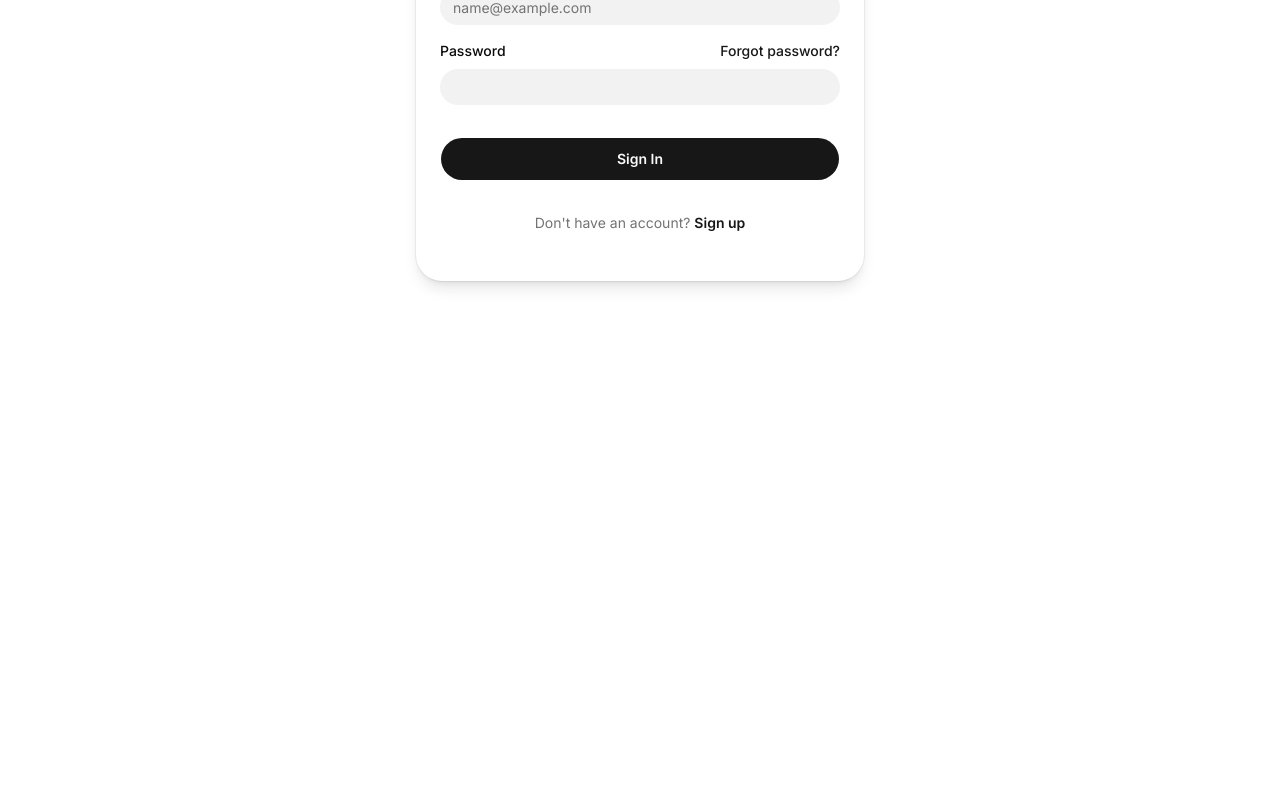
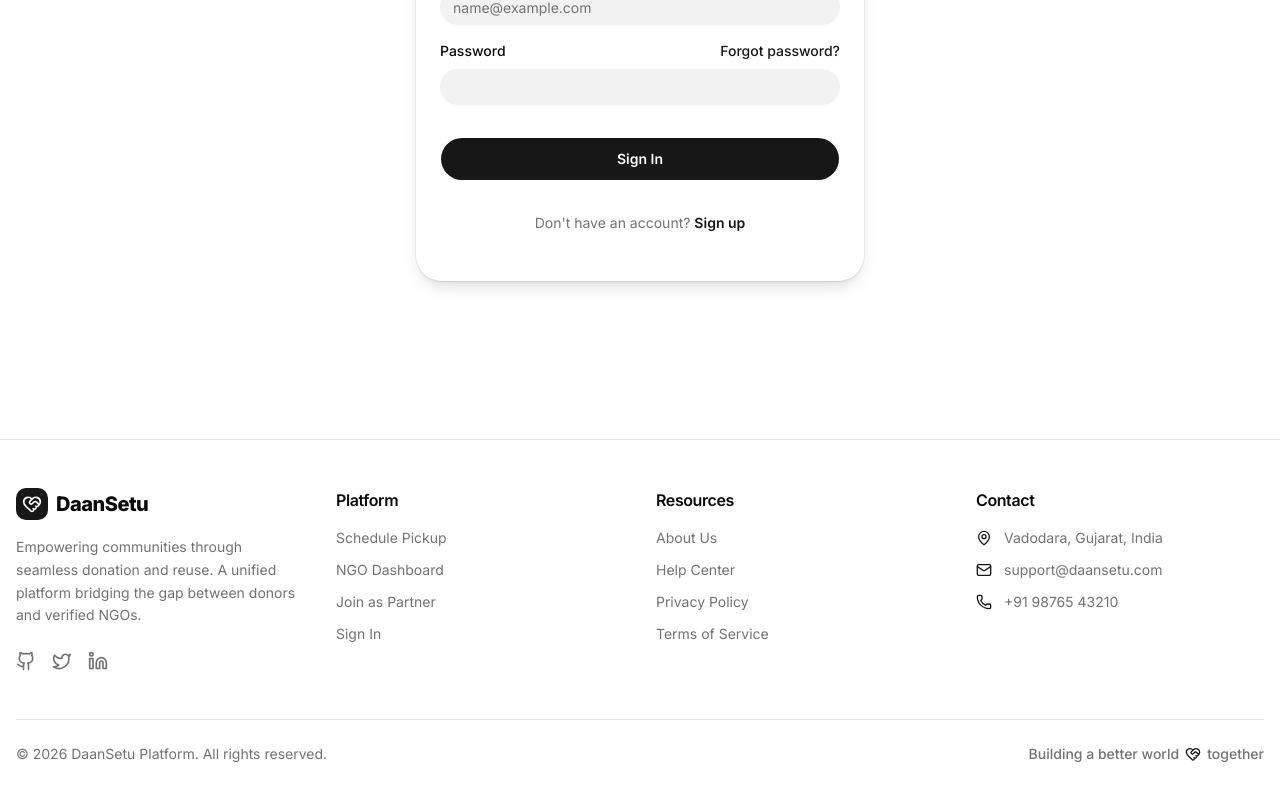
Before and after one commit to hardiksol22/donation-fullstack, a Next.js app in the folder donation-reuse-platform/: page /login in a window 1280 px wide. Shown: the part 362-1162 px from the top of the page. Before the commit the page ends 800 px from the top, so only its background shows below. Built offline with nearby package versions, Linux system fonts and the light colour scheme; no server answers.

Commit message:
fix: update axios base URL

```diff
--- a/donation-reuse-platform/app/layout.tsx
+++ b/donation-reuse-platform/app/layout.tsx
@@ -1,11 +1,11 @@
-// app/layout.tsx mein inko update karein
 import './globals.css';
 import Navbar from '../components/layout/Navbar';
+import Footer from '../components/layout/Footer'; // <-- Footer Import karein
 import { ReactNode } from 'react';
 import { Inter } from "next/font/google";
 import { cn } from "@/lib/utils";
 import { ThemeProvider } from "@/components/theme-provider";
-import { Toaster } from "@/components/ui/sonner"; // <-- Yeh NAYA import hai
+import { Toaster } from "@/components/ui/sonner";
 
 const inter = Inter({ subsets: ['latin'], variable: '--font-sans' });
 
@@ -17,13 +17,19 @@ export const metadata = {
 export default function RootLayout({ children }: { children: ReactNode }) {
   return (
     <html lang="en" suppressHydrationWarning>
-      <body className={cn("min-h-screen bg-background font-sans text-foreground antialiased", inter.variable)}>
+      {/* flex aur min-h-screen ensure karte hain ki footer hamesha bottom par rahe */}
+      <body className={cn("min-h-screen flex flex-col bg-background font-sans text-foreground antialiased", inter.variable)}>
         <ThemeProvider attribute="class" defaultTheme="system" enableSystem disableTransitionOnChange>
+
           <Navbar />
-          <main className="container mx-auto mt-8 px-4">
+
+          {/* flex-1 ensure karta hai ki main content bachi hui jagah le le */}
+          <main className="flex-1 container mx-auto mt-8 px-4 pb-16">
             {children}
           </main>
-          {/* Toaster Component Add Karein */}
+
+          <Footer /> {/* <-- Footer yahan add kiya */}
+
           <Toaster position="top-center" richColors />
         </ThemeProvider>
       </body>
--- /dev/null
+++ b/donation-reuse-platform/components/layout/Footer.tsx
@@ -0,0 +1,101 @@
+import Link from "next/link"
+import { HeartHandshake, Mail, Phone, MapPin } from "lucide-react"
+
+// Custom SVG Icons matching Lucide's style for brands
+const GithubIcon = ({ className }: { className?: string }) => (
+  <svg className={className} xmlns="http://www.w3.org/2000/svg" width="24" height="24" viewBox="0 0 24 24" fill="none" stroke="currentColor" strokeWidth="2" strokeLinecap="round" strokeLinejoin="round">
+    <path d="M15 22v-4a4.8 4.8 0 0 0-1-3.5c3 0 6-2 6-5.5.08-1.25-.27-2.48-1-3.5.28-1.15.28-2.35 0-3.5 0 0-1 0-3 1.5-2.64-.5-5.36-.5-8 0C6 2 5 2 5 2c-.3 1.15-.3 2.35 0 3.5A5.403 5.403 0 0 0 4 9c0 3.5 3 5.5 6 5.5-.39.49-.68 1.05-.85 1.65-.17.6-.22 1.23-.15 1.85v4" />
+    <path d="M9 18c-4.51 2-5-2-7-2" />
+  </svg>
+)
+
+const TwitterIcon = ({ className }: { className?: string }) => (
+  <svg className={className} xmlns="http://www.w3.org/2000/svg" width="24" height="24" viewBox="0 0 24 24" fill="none" stroke="currentColor" strokeWidth="2" strokeLinecap="round" strokeLinejoin="round">
+    <path d="M22 4s-.7 2.1-2 3.4c1.6 10-9.4 17.3-18 11.6 2.2.1 4.4-.6 6-2C3 15.5.5 9.6 3 5c2.2 2.6 5.6 4.1 9 4-.9-4.2 4-6.6 7-3.8 1.1 0 3-1.2 3-1.2z" />
+  </svg>
+)
+
+const LinkedinIcon = ({ className }: { className?: string }) => (
+  <svg className={className} xmlns="http://www.w3.org/2000/svg" width="24" height="24" viewBox="0 0 24 24" fill="none" stroke="currentColor" strokeWidth="2" strokeLinecap="round" strokeLinejoin="round">
+    <path d="M16 8a6 6 0 0 1 6 6v7h-4v-7a2 2 0 0 0-2-2 2 2 0 0 0-2 2v7h-4v-7a6 6 0 0 1 6-6z" />
+    <rect width="4" height="12" x="2" y="9" />
+    <circle cx="4" cy="4" r="2" />
+  </svg>
+)
+
+export default function Footer() {
+  const currentYear = new Date().getFullYear()
+
+  return (
+    <footer className="w-full border-t bg-background/95 mt-auto">
+      <div className="container mx-auto px-4 py-12">
+        <div className="grid grid-cols-1 md:grid-cols-4 gap-8">
+
+          {/* Brand Section */}
+          <div className="md:col-span-1 space-y-4">
+            <Link href="/" className="flex items-center gap-2 hover:opacity-90 transition-opacity">
+              <div className="bg-primary p-1.5 rounded-lg">
+                <HeartHandshake className="h-5 w-5 text-primary-foreground" />
+              </div>
+              <span className="font-extrabold text-xl tracking-tight">DaanSetu</span>
+            </Link>
+            <p className="text-sm text-muted-foreground leading-relaxed">
+              Empowering communities through seamless donation and reuse. A unified platform bridging the gap between donors and verified NGOs.
+            </p>
+            <div className="flex gap-4 pt-2">
+              <Link href="#" className="text-muted-foreground hover:text-primary transition-colors">
+                <GithubIcon className="h-5 w-5" />
+              </Link>
+              <Link href="#" className="text-muted-foreground hover:text-primary transition-colors">
+                <TwitterIcon className="h-5 w-5" />
+              </Link>
+              <Link href="#" className="text-muted-foreground hover:text-primary transition-colors">
+                <LinkedinIcon className="h-5 w-5" />
+              </Link>
+            </div>
+          </div>
+
+          {/* Quick Links */}
+          <div>
+            <h3 className="font-semibold tracking-tight mb-4">Platform</h3>
+            <ul className="space-y-3 text-sm text-muted-foreground">
+              <li><Link href="/donor/donate" className="hover:text-primary transition-colors">Schedule Pickup</Link></li>
+              <li><Link href="/ngo/requests" className="hover:text-primary transition-colors">NGO Dashboard</Link></li>
+              <li><Link href="/register" className="hover:text-primary transition-colors">Join as Partner</Link></li>
+              <li><Link href="/login" className="hover:text-primary transition-colors">Sign In</Link></li>
+            </ul>
+          </div>
+
+          {/* Resources */}
+          <div>
+            <h3 className="font-semibold tracking-tight mb-4">Resources</h3>
+            <ul className="space-y-3 text-sm text-muted-foreground">
+              <li><Link href="#" className="hover:text-primary transition-colors">About Us</Link></li>
+              <li><Link href="#" className="hover:text-primary transition-colors">Help Center</Link></li>
+              <li><Link href="#" className="hover:text-primary transition-colors">Privacy Policy</Link></li>
+              <li><Link href="#" className="hover:text-primary transition-colors">Terms of Service</Link></li>
+            </ul>
+          </div>
+
+          {/* Contact Info */}
+          <div>
+            <h3 className="font-semibold tracking-tight mb-4">Contact</h3>
+            <ul className="space-y-3 text-sm text-muted-foreground">
+              <li className="flex items-center gap-3"><MapPin className="h-4 w-4 text-primary" /> Vadodara, Gujarat, India</li>
+              <li className="flex items-center gap-3"><Mail className="h-4 w-4 text-primary" /> support@daansetu.com</li>
+              <li className="flex items-center gap-3"><Phone className="h-4 w-4 text-primary" /> +91 98765 43210</li>
+            </ul>
+          </div>
+        </div>
+
+        {/* Bottom Bar */}
+        <div className="mt-12 pt-6 border-t flex flex-col md:flex-row justify-between items-center gap-4 text-sm text-muted-foreground">
+          <p>© {currentYear} DaanSetu Platform. All rights reserved.</p>
+          <p className="flex items-center gap-1.5 font-medium">
+            Building a better world <HeartHandshake className="h-4 w-4 text-primary" /> together
+          </p>
+        </div>
+      </div>
+    </footer>
+  )
+}
--- a/donation-reuse-platform/lib/api.ts
+++ b/donation-reuse-platform/lib/api.ts
@@ -2,7 +2,7 @@ import axios from 'axios';
 
 const api = axios.create({
   // Clean configuration: Use environment variable in production, fallback to local URL for development
-  baseURL: process.env.NEXT_PUBLIC_API_URL || 'http://localhost:5000/api',
+  baseURL: process.env.NEXT_PUBLIC_API_URL || 'http://localhost:5000',
   headers: {
     'Content-Type': 'application/json',
   },
```
